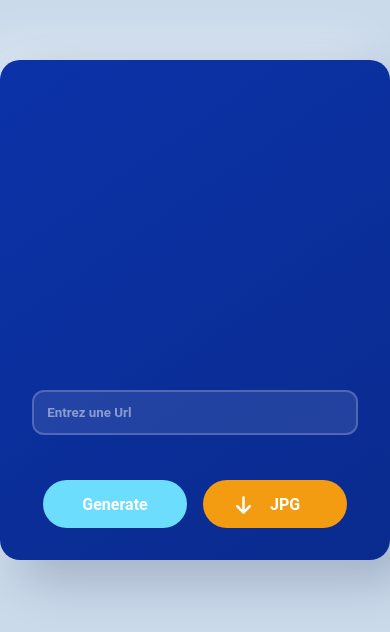
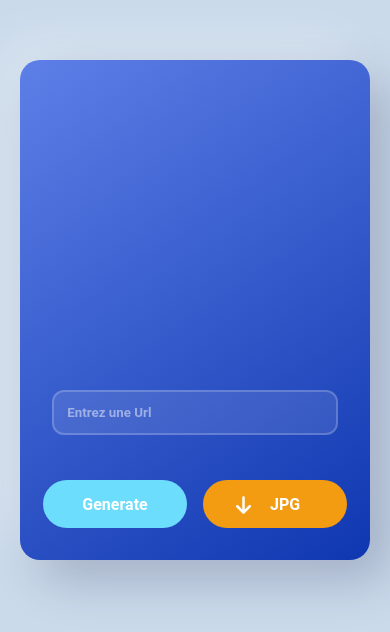
Before and after one commit to TISEPSE/QR-code-Generator, a plain HTML site: page index.html in a window 390 px wide. Shown: the part 112-744 px from the top of the page. Drawn offline with Linux system fonts and the light colour scheme.

Commit message:
push css téléphone

```diff
--- a/style.css
+++ b/style.css
@@ -23,7 +23,7 @@ body {
     height: 500px;
     width: 400px;
     border-radius: 20px;
-    background: linear-gradient(145deg, #0b32a8, #0a2b8e);
+    background: linear-gradient(145deg, #5d7fe7, #0f37b0);
     box-shadow: 20px 20px 50px rgba(0, 0, 50, 0.2),
                 -20px -20px 50px rgba(255, 255, 255, 0.3);
     padding: 2em;
@@ -111,3 +111,10 @@ input {
     transform: translateY(-3px);
     border:3px solid #fefefe;
 }
+
+@media only screen and (max-width: 690px){
+    .container {
+        width: 350px ;
+    }
+
+}
```
